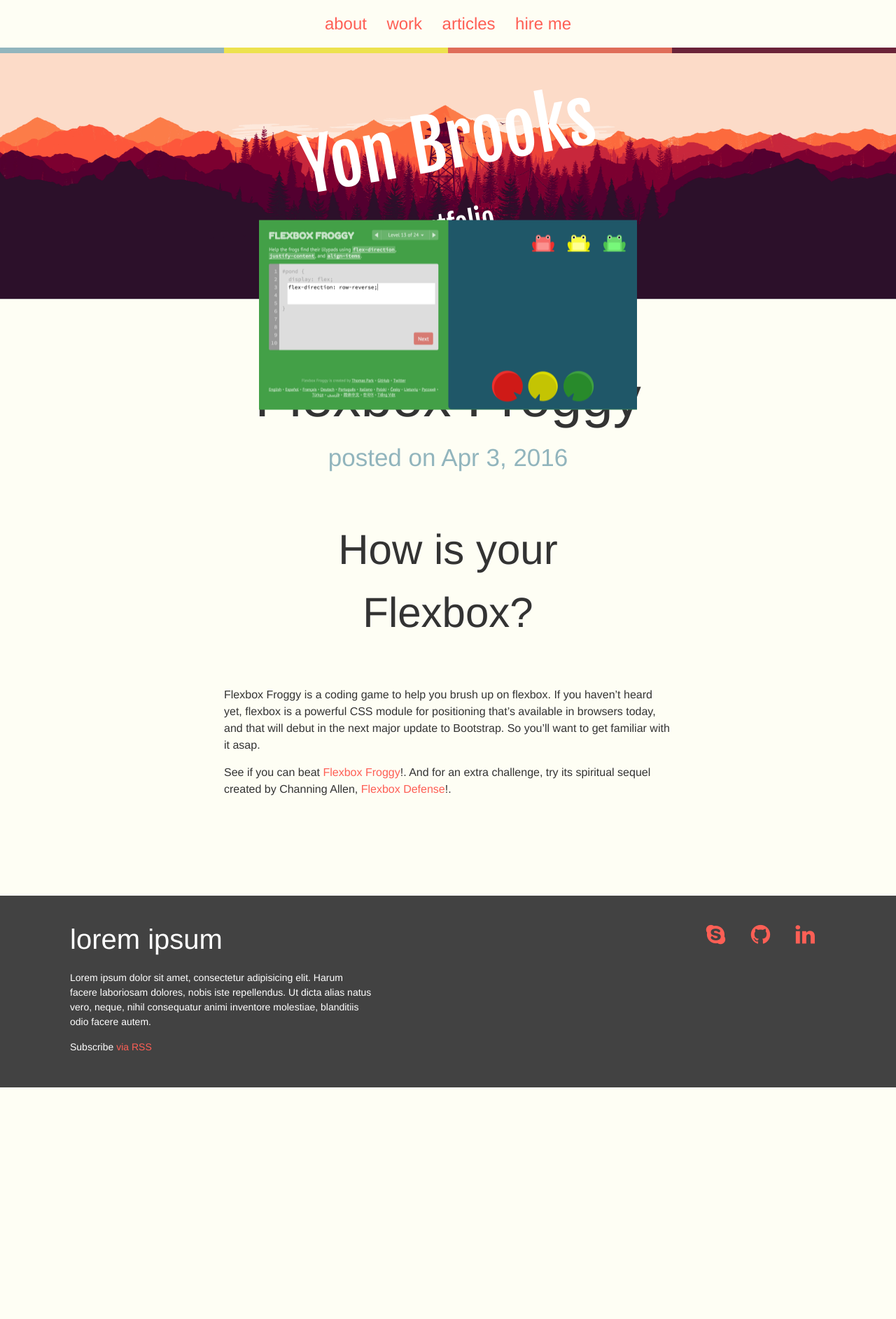
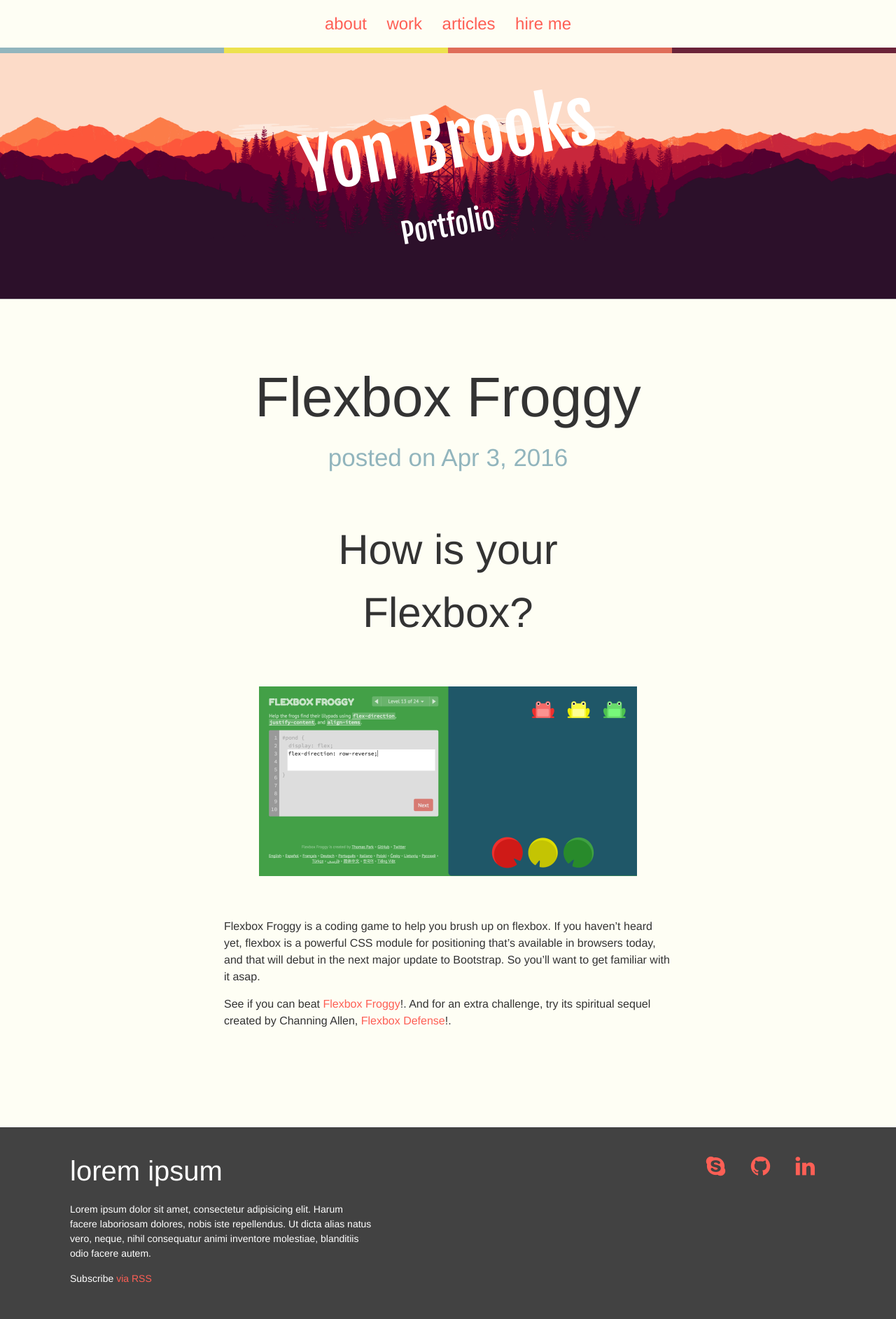
Before and after one commit to Yonald/portfolio, a Jekyll site: the page built from _posts/blog/2016-04-03-flexbox-froggy.markdown, in a window 1280 px wide. Shown: the whole page at 70% size. Built offline with Jekyll 4.4.1, drawn with Linux system fonts in a browser that asks for light colours; nearby versions of some CDN libraries; before the commit the page ends 1554 px from its top, so only the background shows below that.

Commit message:
actually add post-img class to the post

```diff
--- a/_posts/blog/2016-04-03-flexbox-froggy.markdown
+++ b/_posts/blog/2016-04-03-flexbox-froggy.markdown
@@ -9,7 +9,7 @@
 
 ## How is your Flexbox?
 
-<div class="container">
+<div class="post-img">
 	<img src="{{ site.baseurl }}/images/flexbox_froggy.png" alt="Flexbox Froggy image">
 </div>
 
```
